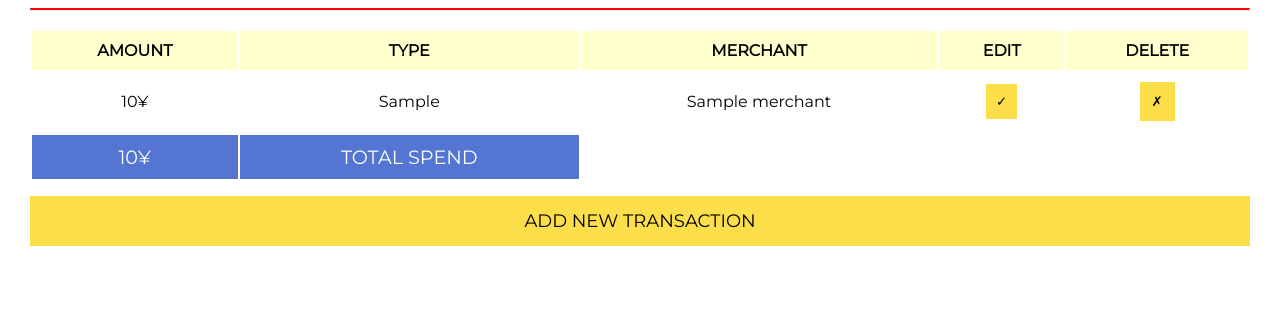
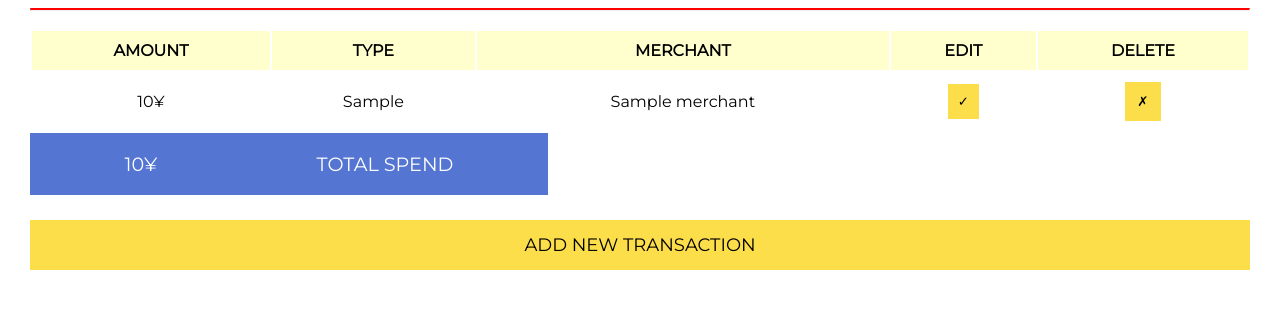
Before and after one commit to madgelackie/spending_tracker_project, a Flask app: page /transactions in a window 1280 px wide. Shown: the part 83-392 px from the top of the page. Run offline with Flask 2, Linux system fonts and the light colour scheme; a database or web service that is not in the repository returns one stand-in record (values such as "Sample title"); some libraries are stand-ins or nearby versions.

Commit message:
spend-box styling

```diff
--- a/static/style.css
+++ b/static/style.css
@@ -47,3 +47,14 @@ body > header {
     margin-right: auto;
     width: 50%;
 }
+
+.spend-box {
+    display: flex;
+    width: 40%;
+    justify-content: space-around;
+    padding-inline: 15px;
+    background-color: rgb(85, 117, 211);
+    color: white;
+    font-size: larger;
+    margin-block-end: 10px;
+}
--- a/static/table.css
+++ b/static/table.css
@@ -15,4 +15,6 @@ th, td {
     background-color: rgb(85, 117, 211);
     color: white;
     font-size: larger;
+    padding: 10px;
+    margin: 15px;
 }
--- a/templates/transactions/index.html
+++ b/templates/transactions/index.html
@@ -26,12 +26,12 @@
         </td>
     </tr>
     {% endfor %}
-    <tr></tr>
-    <tr class="spend--box">
-        <td>{{total_spend}}¥</td>
-        <td>TOTAL SPEND</td>
-    </tr>
 </table>
+<div class="spend-box">
+    <p id="box1">{{total_spend}}¥</p>
+    <p id="box2">TOTAL SPEND</p>
+</div>
+
 <button class="transactions--button">
     <a href="/transactions/new">ADD NEW TRANSACTION</a>
 </button>
```
